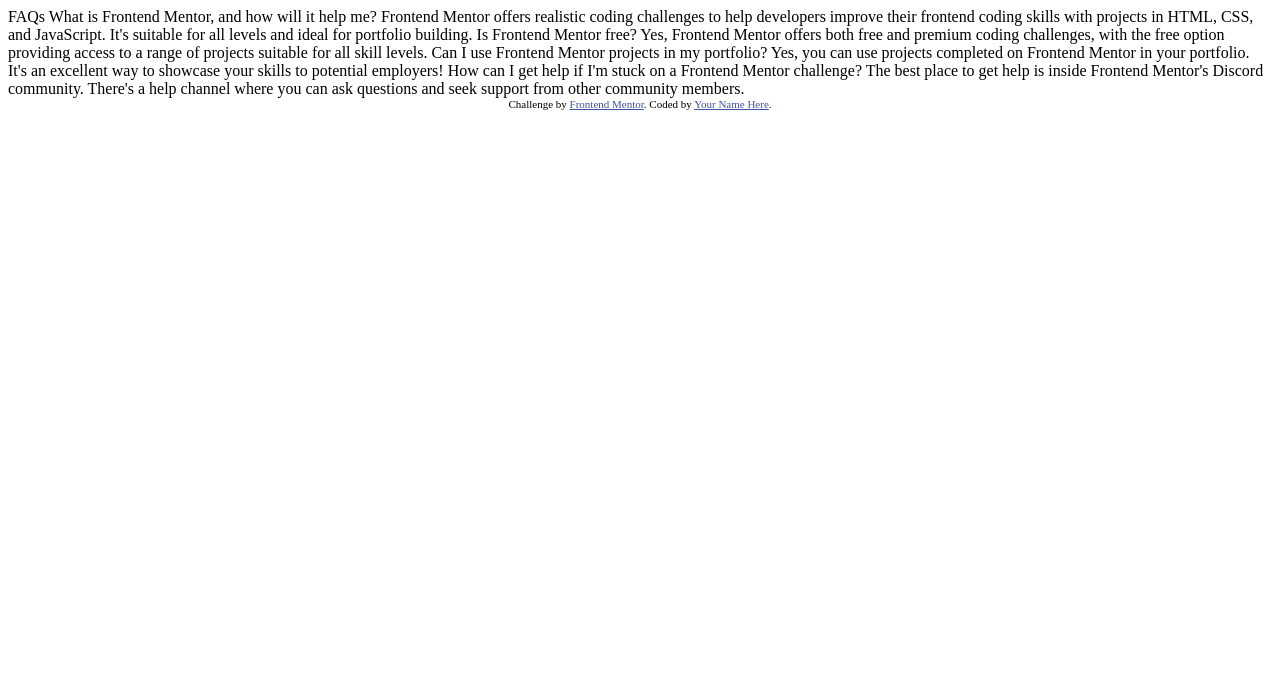
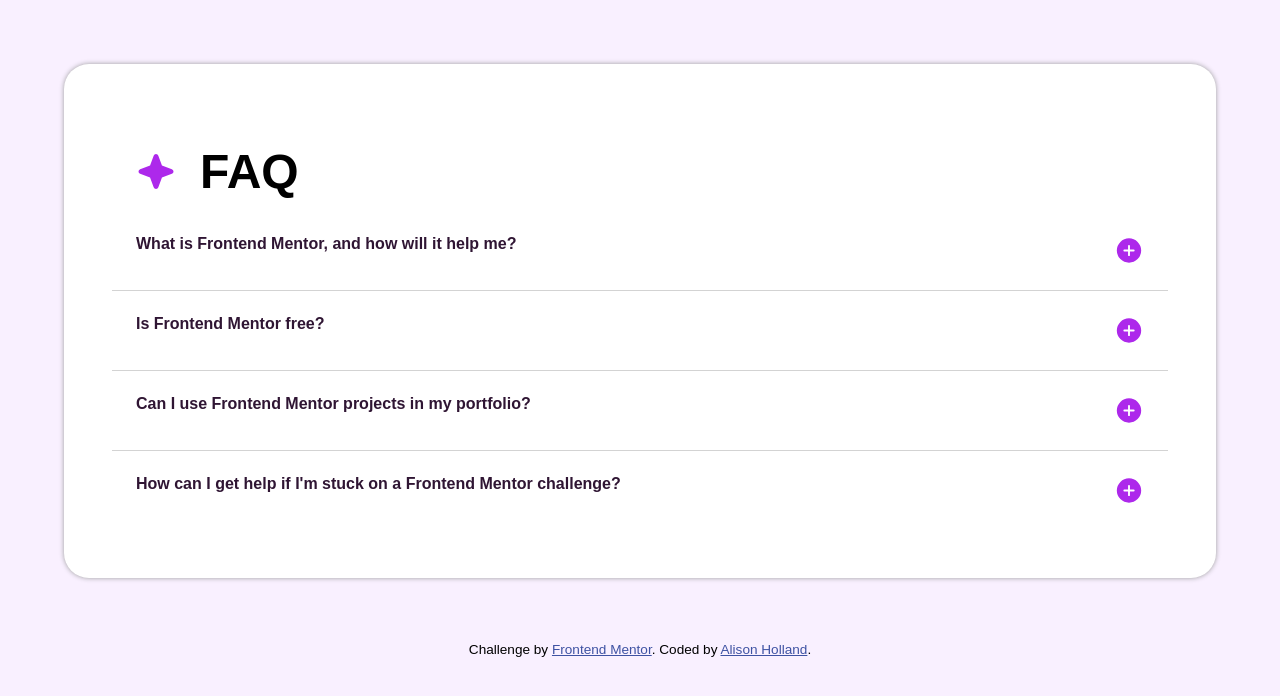
Before and after one commit to alison-ah/faq-accordion-main, a plain HTML site: page index.html in a window 1280 px wide. Drawn offline with Linux system fonts and the light colour scheme.

Commit message:
Basic functionality and layout complete with detail and summary html tags

```diff
--- /dev/null
+++ b/CSS/main.css
@@ -0,0 +1,86 @@
+:root {
+    --white: hsl(0, 0%, 100%);
+    --light-pink: hsl(275, 100%, 97%);
+    --grayish-purple: hsl(292, 16%, 49%);
+    --dark-purple: hsl(292, 42%, 14%);
+}
+
+html {
+    background-color: var(--light-pink);
+    font-family: sans-serif;
+}
+
+body {
+    padding: 0;
+    margin: 0;
+}
+.content-wrapper {
+    background-color: var(--white);
+    justify-items: center;
+    border-radius: 25px;
+    display: flex;
+    flex-direction: column;
+    margin: 5%;
+    padding: 3em;
+    box-shadow: 0 0 5px #9c9c9c;
+}
+
+h1 {
+    display: flex;
+    font-size: 3em;
+    align-items: center;
+    gap: .5em;
+    margin-left: .5em;
+    margin-bottom: .25em;
+}
+
+p {
+    font: 1em;
+    padding: .5em;
+    margin: 1.5em;
+    margin-top: 0em;
+    color: var(--grayish-purple);
+}
+
+summary {
+    display: flex;
+    /*background-color: var(--white);*/
+    border: none;
+    border-top: solid lightgray 1px;
+    text-align: left;
+    padding: 1.5em;
+    cursor: pointer;
+    font-weight: bold;
+    color: var(--dark-purple);
+    gap: .5em;
+}
+
+.first-item {
+    border-top: none;
+}
+
+summary img {
+    display: flex;
+    margin-left: auto;
+}
+
+.plus {
+
+}
+
+.minus {
+
+}
+
+.hide {
+    display: none;
+}
+
+.attribution {
+    font-size: .85em;
+    text-align: center;
+}
+
+.attribution a {
+    color: hsl(228, 45%, 44%);
+}
--- a/index.html
+++ b/index.html
@@ -3,46 +3,61 @@
 <head>
   <meta charset="UTF-8">
   <meta name="viewport" content="width=device-width, initial-scale=1.0"> <!-- displays site properly based on user's device -->
+  <link rel="stylesheet" href="./css/main.css">
+  <script src="./js/script.js" defer></script>
 
   <link rel="icon" type="image/png" sizes="32x32" href="./assets/images/favicon-32x32.png">
 
   <title>Frontend Mentor | FAQ accordion</title>
 
-  <!-- Feel free to remove these styles or customise in your own stylesheet 👍 -->
-  <style>
-    .attribution { font-size: 11px; text-align: center; }
-    .attribution a { color: hsl(228, 45%, 44%); }
-  </style>
 </head>
 <body>
 
-  FAQs
+  <div class="content-wrapper">
+    <heading>
+      <h1><img src="assets/images/icon-star.svg" alt="star icon"> FAQ</h1>
+    </heading>
 
-  What is Frontend Mentor, and how will it help me?
+    <div class ="accordion">
+      <details>
+        <summary class="first-item">What is Frontend Mentor, and how will it help me?<img src="assets/images/icon-plus.svg" alt="plus icon" class="plus"><img src="assets/images/icon-minus.svg" alt="minus icon" class="minus hide"></summary>
+        <div class ="content">
+          <p>Frontend Mentor offers realistic coding challenges to help developers improve their
+          frontend coding skills with projects in HTML, CSS, and JavaScript. It's suitable for
+          all levels and ideal for portfolio building.</p>
+        </div>
+      </details>
 
-  Frontend Mentor offers realistic coding challenges to help developers improve their
-  frontend coding skills with projects in HTML, CSS, and JavaScript. It's suitable for
-  all levels and ideal for portfolio building.
+      <details>
+        <summary class="second-item">Is Frontend Mentor free?<img src="assets/images/icon-plus.svg" alt="plus icon" class="plus"><img src="assets/images/icon-minus.svg" alt="minus icon" class="minus hide"></summary>
+        <div class ="content">
+          <p>Yes, Frontend Mentor offers both free and premium coding challenges, with the free
+            option providing access to a range of projects suitable for all skill levels.</p>
+        </div>
+      </details>
 
-  Is Frontend Mentor free?
+      <details>
+        <summary class="third-item">Can I use Frontend Mentor projects in my portfolio?<img src="assets/images/icon-plus.svg" alt="plus icon" class="plus"><img src="assets/images/icon-minus.svg" alt="minus icon" class="minus hide"></summary>
+        <div class ="content">
+          <p>Yes, you can use projects completed on Frontend Mentor in your portfolio. It's an excellent
+            way to showcase your skills to potential employers!</p>
+        </div>
+      </details>
 
-  Yes, Frontend Mentor offers both free and premium coding challenges, with the free
-  option providing access to a range of projects suitable for all skill levels.
-
-  Can I use Frontend Mentor projects in my portfolio?
-
-  Yes, you can use projects completed on Frontend Mentor in your portfolio. It's an excellent
-  way to showcase your skills to potential employers!
-
-  How can I get help if I'm stuck on a Frontend Mentor challenge?
-
-  The best place to get help is inside Frontend Mentor's Discord community. There's a help
-  channel where you can ask questions and seek support from other community members.
+      <details>
+        <summary class="fourth-item">How can I get help if I'm stuck on a Frontend Mentor challenge?<img src="assets/images/icon-plus.svg" alt="plus icon" class="plus"><img src="assets/images/icon-minus.svg" alt="minus icon" class="minus hide"></summary>
+        <div class ="content">
+          <p>The best place to get help is inside Frontend Mentor's Discord community. There's a help
+            channel where you can ask questions and seek support from other community members.</p>
+        </div>
+      </details>
+    </div>
+  </div>
 
 
   <div class="attribution">
     Challenge by <a href="https://www.frontendmentor.io?ref=challenge" target="_blank">Frontend Mentor</a>.
-    Coded by <a href="#">Your Name Here</a>.
+    Coded by <a href="https://github.com/alison-ah/faq-accordion-main" target="_blank">Alison Holland</a>.
   </div>
 </body>
 </html>
--- /dev/null
+++ b/js/script.js
@@ -0,0 +1,14 @@
+const accordionItem = document.querySelector("summary");
+
+accordionIcon.forEach(img =>
+  accordionIcon.addEventListener("click", () => {
+    const isMinus = img.classList.contains("minus hide");
+    accordionItems.forEach(isMinus => img.classList.remove("hide"));
+    if (!isMinus) {
+      img.classList.add("hide");
+    }
+  })
+);
+
+plus.img.classList.add("hide");
+minus.img.classList.remove("hide");
```
